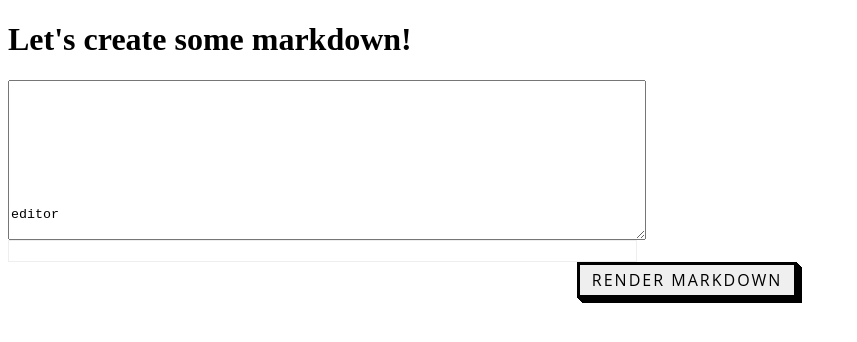
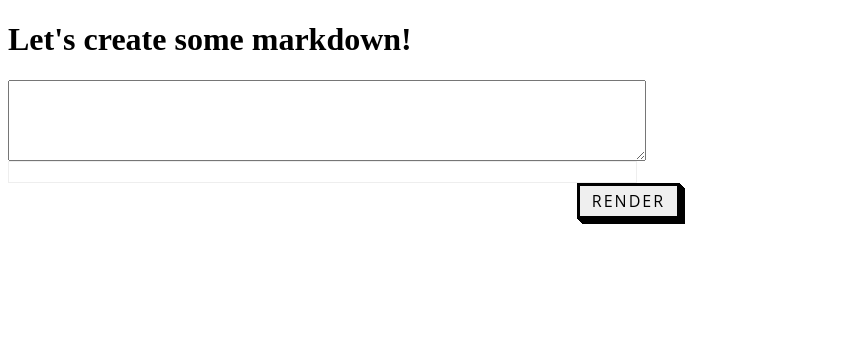
Before and after one commit to jlorenc1986/editor, a React (Vite) app: page / in a window 1280 px wide. Shown: the top 342 px of the page, without its empty margins (0-857 px from the left). Built offline with nearby package versions, Linux system fonts and the light colour scheme.

Commit message:
basic solution

```diff
--- a/src/components/Editor.tsx
+++ b/src/components/Editor.tsx
@@ -1,11 +1,22 @@
-import React from "react";
+import React, { useState } from "react";
+import { Converter } from "showdown";
 
 export default function Editor() {
+
+    const [markdown, setMarkdown] = useState("")
+    const [html, setHtml] = useState("")
+
+    function handleRenderMarkdown(){
+        const converter = new Converter();
+        console.log(converter.makeMarkdown(markdown));
+         setHtml(converter.makeHtml(markdown));
+
+    }
     return (
         <div id="editor-wrapper">
-            <textarea id="editor">editor</textarea>
-            <div className="preview"></div>
-            <button className="editor-button"> render markdown</button>
+            <textarea id="editor" cols={30} rows={5} value={markdown} onChange={e => setMarkdown(e.target.value)}></textarea>
+            <div className="preview"  dangerouslySetInnerHTML={{__html: html}} ></div>
+            <button onClick={handleRenderMarkdown}className="editor-button"> Render </button>
         </div>
     )
 }
--- a/src/index.html
+++ b/src/index.html
@@ -3,7 +3,6 @@
   <head>
     <meta charset="utf-8"/>
     <link rel="stylesheet" href="styles.css" />
-
     <title>My First Parcel App</title>
   </head>
   <body>
--- a/src/styles.css
+++ b/src/styles.css
@@ -13,7 +13,6 @@
     align-items: stretch;
     width: 100%;
     height: 100%;
-    padding-top: 10%;
 }
 
 .preview {
```
